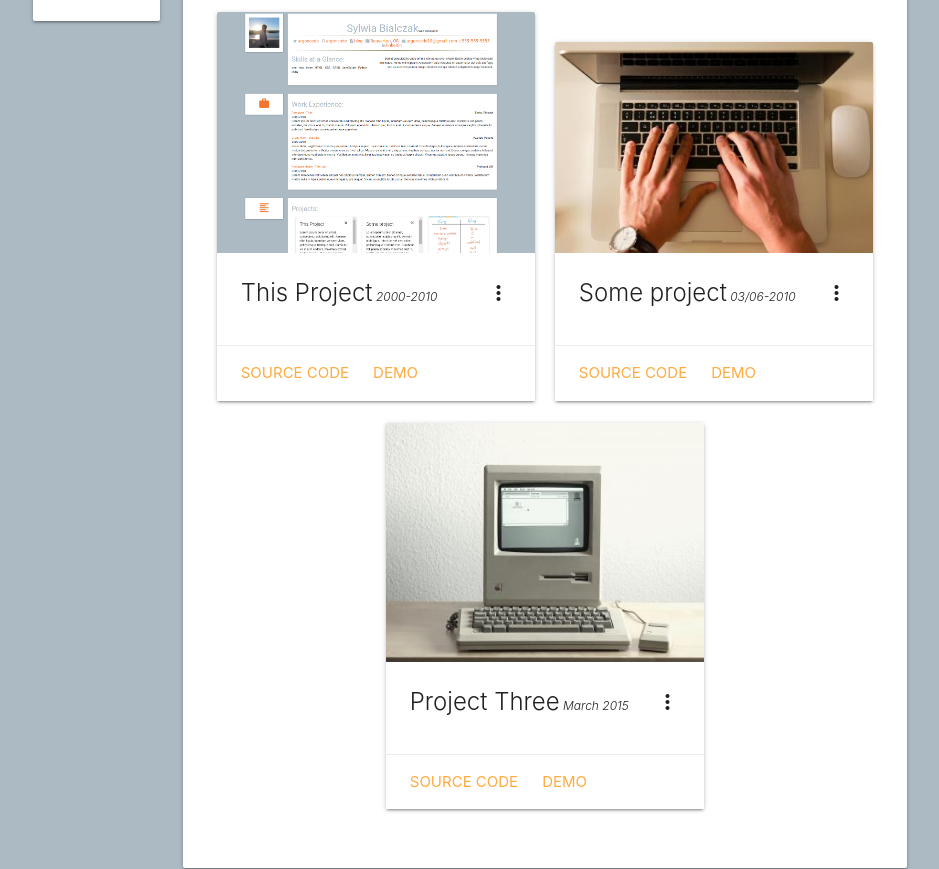
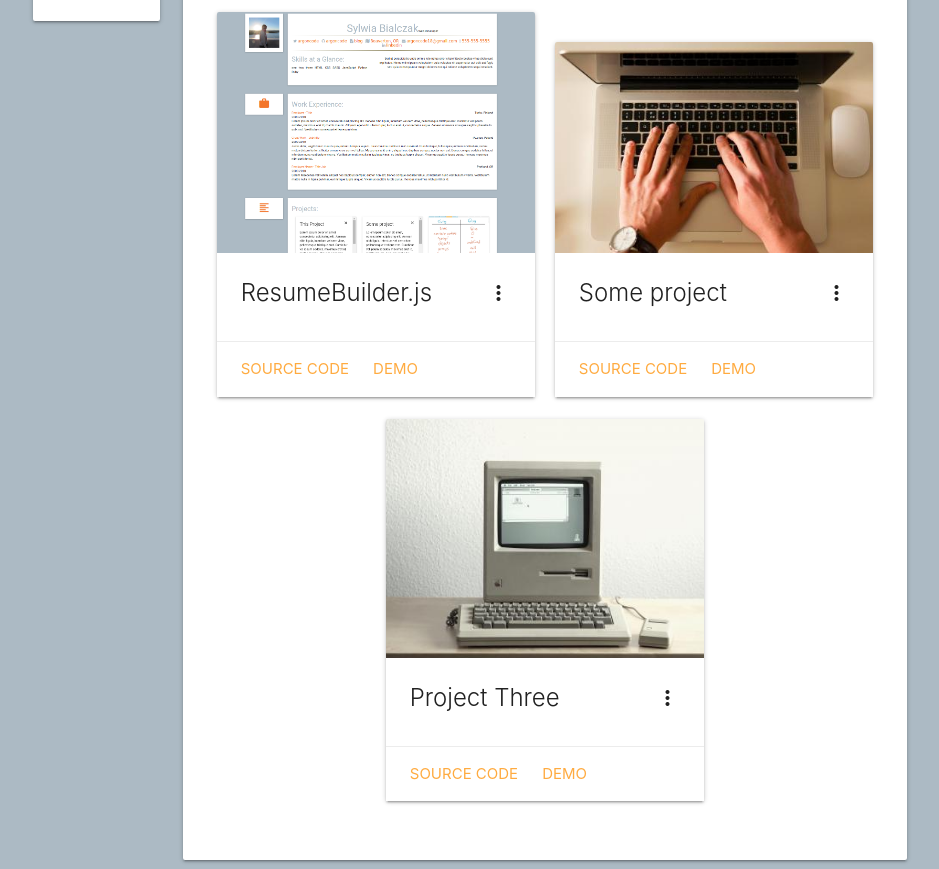
Before and after one commit to ArgonCode/resume-builder, a plain HTML site: page index.html in a window 1280 px wide. Shown: the part 1225-2094 px from the top of the page, without its empty margins (170-1109 px from the left). Drawn offline with nearby package versions, Linux system fonts and the light colour scheme; some packages are replaced by stand-ins of ours.

Commit message:
Add real ResumeBuilder description and fix images.

```diff
--- a/index.html
+++ b/index.html
@@ -169,6 +169,8 @@
         </div><!-- /.row -->
       </div><!-- /.col s10 -->
     </div><!--/.row #education-section -->
+
+<!--#############-->
   </main>
 
 
@@ -202,7 +204,7 @@
     if(document.getElementsByClassName('education-entry').length === 0) {
       document.getElementById('education-section').style.display = 'none';
     }
-    if(document.getElementById('skills').length === 0) {
+    if(document.getElementsByTagName('h2').length === 0) {
       document.getElementById('footer-connect').style.display = 'none';
     }
     if(document.getElementById('map') === null) {
--- a/js/helper.js
+++ b/js/helper.js
@@ -7,9 +7,9 @@ var HTMLemail = '<li><a href="mailto:%data%"> <i class="fa fa-envelope fa-lg con
 var HTMLtwitter = '<li><a href="https://twitter.com/%data%"> <i class="fa fa-twitter fa-lg contact-icons"><span class="contact-links-text"> %data%</span></i></a></li>';
 var HTMLlinkedin = '<li><a href="https://linkedin.com/in/%data%"> <i class="fa fa-linkedin fa-lg contact-icons"><span class="contact-links-text"> linkedin</span></i></a></li>';
 var HTMLgithub = '<li><a href="https://github.com/%data%"> <i class="fa fa-github fa-lg contact-icons"><span class="contact-links-text"> %data%</span></i></a></li>';
-var HTMLblog = '<li><a href="%data%"> <i class="fa fa-file-text fa-lg contact-icons"><span class="contact-links-text"> blog</span></i></a></li>';
+var HTMLblog = '<li><a href="%data%" target="_blank"> <i class="fa fa-file-text fa-lg contact-icons"><span class="contact-links-text"> blog</span></i></a></li>';
 var HTMLlocation = '<li><a href="#map-section"> <i class="fa fa-map fa-lg contact-icons"><span class="contact-links-text"> %data%</span></i></a></li>';
-var HTMLbioPic = '<img class="responsive-img materialboxed" src="%data%">';
+var HTMLbioPic = '<img class="responsive-img materialboxed" alt="personal photo" src="%data%">';
 
 var HTMLwelcomeMsg = '<p class="welcome-message">%data%</p>';
 var HTMLskillsStart = '<h4>Skills at a Glance:</h4><p id="skills"></p>';
@@ -23,17 +23,16 @@ var HTMLworkDates = '<div class="row"><div class="col s12"><p class="no-pad-mar"
 var HTMLworkDescription = '<p class="no-pad-mar">%data%</p></div></div>';
 
 var HTMLprojectStart = '<div class="card hoverable medium-width project-entry"></div>';
-var HTMLprojectTitle = '<div class="card-content"><p class="card-title activator grey-text text-darken-4">%data%';
-var HTMLprojectDates = '<i class="date">%data%</i><i class="material-icons right">more_vert</i></p></div>';
+var HTMLprojectTitle = '<div class="card-content"><p class="card-title activator grey-text text-darken-4">%data%<i class="material-icons right">more_vert</i></p></div>';
 var HTMLprojectDescription = '<div class="card-reveal"><p class="card-title grey-text text-darken-4 no-pad-mar">%data%<i class="material-icons right">close</i></p><p>%data%</p></div>';
-var HTMLprojectImage = '<div class="card-image waves-effect waves-block waves-light"><img class="activator responsive-img" src="%data%"></div>';
-var HTMLprojectSource = '<div class="card-action"><a href="%data%">Source Code</a>';
-var HTMLprojectDemo = '<a href="%data%">Demo</a></div>';
-var HTMLprojectThumbnails = '<img class="thumbnails" src="%data%">'
+var HTMLprojectImage = '<div class="card-image waves-effect waves-block waves-light"><img class="activator responsive-img" alt="project image" src="%data%"></div>';
+var HTMLprojectSource = '<div class="card-action"><a href="%data%" target="_blank">Source Code</a>';
+var HTMLprojectDemo = '<a href="%data%" target="_blank">Demo</a></div>';
+var HTMLprojectThumbnails = '<img class="thumbnails" alt="project thumbnail" src="%data%">';
 
 var HTMLschoolStart = '<div class="education-entry"></div>';
 var HTMLschoolName = '<div class="row no-pad-mar"><div class="col s6 left-align"><a href="#">%data%';
-var HTMLschoolDegree = ' - %data%</a></div>'
+var HTMLschoolDegree = ' - %data%</a></div>';
 var HTMLschoolLocation = '<div class="col s6 right-align"><p class="no-pad-mar">%data%</p></div></div>';
 var HTMLschoolDates = '<div class="row"><div class="col s12"><p class="no-pad-mar">%data%</p>';
 var HTMLschoolMajor = '<p class="no-pad-mar">Major: %data%</p></div></div>';
--- a/js/resumeBuilder.js
+++ b/js/resumeBuilder.js
@@ -91,7 +91,7 @@ work.display = function() {
     $(".work-entry:last").append(employerTitleLocation);
     $(".work-entry:last").append(employerDatesDescription);
   }
-}
+};
 
 
 // Add information to Projects **********************************
@@ -100,8 +100,6 @@ projects.display = function() {
     $("#projects").append(HTMLprojectStart);
 
     var formattedTitle = HTMLprojectTitle.replace("%data%", projects.projects[project].title);
-    var formattedDates = HTMLprojectDates.replace("%data%", projects.projects[project].dates);
-    var formattedTitleDates = formattedTitle + formattedDates;
 
     // Add title to description
     var formattedDescription = HTMLprojectDescription.replace("%data%", projects.projects[project].title);
@@ -116,7 +114,7 @@ projects.display = function() {
     var formattedImage = HTMLprojectImage.replace("%data%", projects.projects[project].images[0]);
 
     $(".project-entry:last").append(formattedImage);
-    $(".project-entry:last").append(formattedTitleDates);
+    $(".project-entry:last").append(formattedTitle);
     $(".project-entry:last").append(formattedSourceDemo);
     $(".project-entry:last").append(formattedDescription);
 
@@ -128,7 +126,7 @@ projects.display = function() {
       }
     }
   }
-}
+};
 
 
 // Add information to Education *********************************
@@ -172,7 +170,7 @@ education.display = function() {
       $(".education-entry:last").append(onlineOnlineCourse);
     }
   }
-}
+};
 
 
 // Turn on Google Map *******************************************
--- a/js/resumeData.js
+++ b/js/resumeData.js
@@ -2,7 +2,7 @@
 var setup = {
   "title": "Resume",
   "extraLocations": ["Vancouver, BC", "Mexico City, Mexico", "London, UK", "Stockholm, Sweden"]
-}
+};
 
 
 // Personal information
@@ -96,16 +96,14 @@ var work = {
 var projects = {
   "projects": [
     {
-      "title": "This Project",
-      "dates": " 2000-2010",
-      "description": "Lorem ipsum dolor sit amet, consectetur adipiscing elit. Aenean nibh ligula, interdum vel sem vitae, pellentesque tristique erat. Curabitur vel ipsum sodales, maximus erat id, mattis mauris. Aliquam eget odio ullamcorper, luctus erat ut, consectetur augue. Aenean ut massa at augue sagittis pharetra in quis orci. Vestibulum consequat et leo eu pulvinar. <br> Donec odio massa, ultrices vitae iaculis in, porttitor nec odio. Donec justo dolor, sagittis nec mauris quis, rutrum tempus sapien. Fusce lacinia mollis ex nec euismod. Cras tristique, tellus quis pretium vestibulum, metus metus dictum tortor, efficitur ornare eros sem vel tellus.",
-      "images": ["images/resume-builder.png", "images/fake-project1-1.jpg"],
-      "source": "http://www.example.com",
+      "title": "ResumeBuilder.js",
+      "description": '<p>Built with:</p><ul><li>HTML</li><li>CSS / SCSS</li><li>Materialize Framework</li><li>JavaScript</li><li>jQuery</li></ul><p>Features:</p><ul><li>It populates data from a <a href="https://github.com/ArgonCode/resume-builder/blob/master/js/resumeDataEmpty.js">JSON file</a>.</li><li>Color scheme can be changed by editing <a href="https://github.com/ArgonCode/resume-builder/blob/master/scss/partials/_variables.scss">color variables</a>.</li><li>Work, Projects, Education, and Map sections can be easily swapped inside <a href="https://github.com/ArgonCode/resume-builder/blob/master/index.html">index.html</a>, if different order is preffered.</li><li>Each resume section can be turned on/off independently:</li></ul>',
+      "images": ["images/resume-builder.png", "images/resume-builder-thumb-1.png", "images/resume-builder-thumb-2.png"],
+      "source": "https://github.com/ArgonCode/resume-builder",
       "demo": "http://www.static.argoncode.com/resume-builder/materialize/"
     },
     {
       "title": "Some project",
-      "dates": " 03/06-2010",
       "description": "Lorem ipsum dolor sit amet, consectetur adipiscing elit. Aenean nibh ligula, interdum vel sem vitae, pellentesque tristique erat. Curabitur vel ipsum sodales, maximus erat id, mattis mauris. Aliquam eget odio ullamcorper, luctus erat ut, consectetur augue. Aenean ut massa at augue sagittis pharetra in quis orci. Vestibulum consequat et leo eu pulvinar. Donec odio massa, ultrices vitae iaculis in, porttitor nec odio. Donec justo dolor, sagittis nec mauris quis, rutrum tempus sapien. Fusce lacinia mollis ex nec euismod. Cras tristique, tellus quis pretium vestibulum, metus metus dictum tortor, efficitur ornare eros sem vel tellus. Maecenas velit enim, aliquet nec dapibus semper, auctor non est. Donec congue sodales tellus, ut interdum nunc vestibulum viverra. Vestibulum mattis nulla in ligula pulvinar, eu tristique turpis aliquet. Vivamus sagittis turpis purus, rhoncus maximus nibh porttitor id.",
       "images": ["images/fake-project2.jpg", "images/fake-project2-1.jpg"],
       "source": "http://www.example.com",
@@ -113,7 +111,6 @@ var projects = {
     },
     {
       "title": "Project Three",
-      "dates": " March 2015",
       "description": "Lorem ipsum dolor sit amet, consectetur adipiscing elit. Aenean nibh ligula, interdum vel sem vitae, pellentesque tristique erat. Curabitur vel ipsum sodales, maximus erat id, mattis mauris. Aliquam eget odio ullamcorper, luctus erat ut, consectetur augue. Aenean ut massa at augue sagittis pharetra in quis orci. Vestibulum consequat et leo eu pulvinar. Donec odio massa, ultrices vitae iaculis in, porttitor nec odio. Donec justo dolor, sagittis nec mauris quis, rutrum tempus sapien. Fusce lacinia mollis ex nec euismod. Cras tristique, tellus quis pretium vestibulum, metus metus dictum tortor, efficitur ornare eros sem vel tellus. Maecenas velit enim, aliquet nec dapibus semper, auctor non est. Donec congue sodales tellus, ut interdum nunc vestibulum viverra. Vestibulum mattis nulla in ligula pulvinar, eu tristique turpis aliquet. Vivamus sagittis turpis purus, rhoncus maximus nibh porttitor id.",
       "images": ["images/fake-project3.jpg", "images/fake-project3-1.jpg", "images/fake-project3-2.jpg" ],
       "source": "http://www.example.com",
--- a/js/resumeDataEmpty.js
+++ b/js/resumeDataEmpty.js
@@ -2,7 +2,7 @@
 var setup = {
   "title": "", // default: Resume
   "extraLocations": [] // extra locations for the map
-}
+};
 
 
 // Personal information
@@ -84,6 +84,7 @@ var work = {
       "description": "",
       "location": "",
       "url": ""
+    },
     {
       "employer": "",
       "title": "",
@@ -99,7 +100,6 @@ var projects = {
   "projects": [
     {
       "title": "", // project name
-      "dates": "", // empty string when no dates or format adding space in front of it " 2000-2010" !!!!!! It is appended after project title
       "description": "",
       "images": [], // the first image is the main image, MUST HAVE ONE!
       // other images are added to card info. If there is only one additional photo and not much text, changing thumbnail class might make it look better
@@ -109,7 +109,6 @@ var projects = {
     // add or remove additional projects objects if needed
     {
       "title": "",
-      "dates": "",
       "description": "",
       "images": [],
       "source": "",
@@ -117,7 +116,6 @@ var projects = {
     },
     {
       "title": "",
-      "dates": "",
       "description": "",
       "images": [],
       "source": "",
--- a/scss/partials/_contact.scss
+++ b/scss/partials/_contact.scss
@@ -1,7 +1,4 @@
-#contacts-top li {
-  @extend %inline-list;
-}
-
+#contacts-top li,
 #contacts-footer li {
   @extend %inline-list;
 }
--- a/scss/partials/_misc.scss
+++ b/scss/partials/_misc.scss
@@ -29,6 +29,16 @@ a {
   }
 }
 
+// Ovverride Materialize List style
+ul {
+  padding-left: 40px;
+  list-style-type: circle;
+}
+
+ul li {
+  list-style-type: inherit;
+}
+
 /* Helper classes for styling text in section*/
 .no-pad-mar {
   padding: 0;
```
Also changed, not shown: css/style.css, images/fake-project1-1.jpg (deleted), images/resume-builder-thumb-1.png (added), images/resume-builder-thumb-2.png (added), 2 other files.
